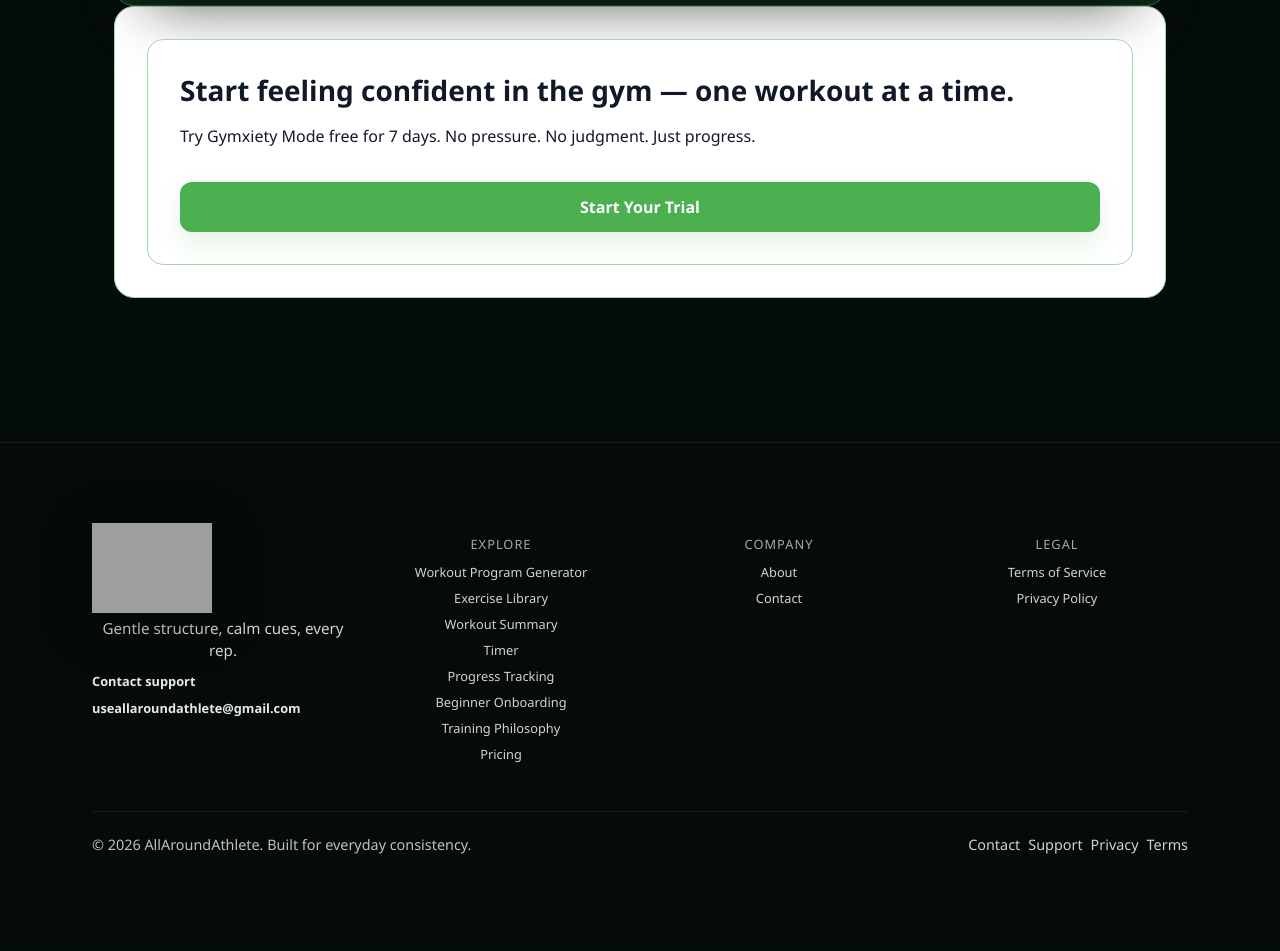
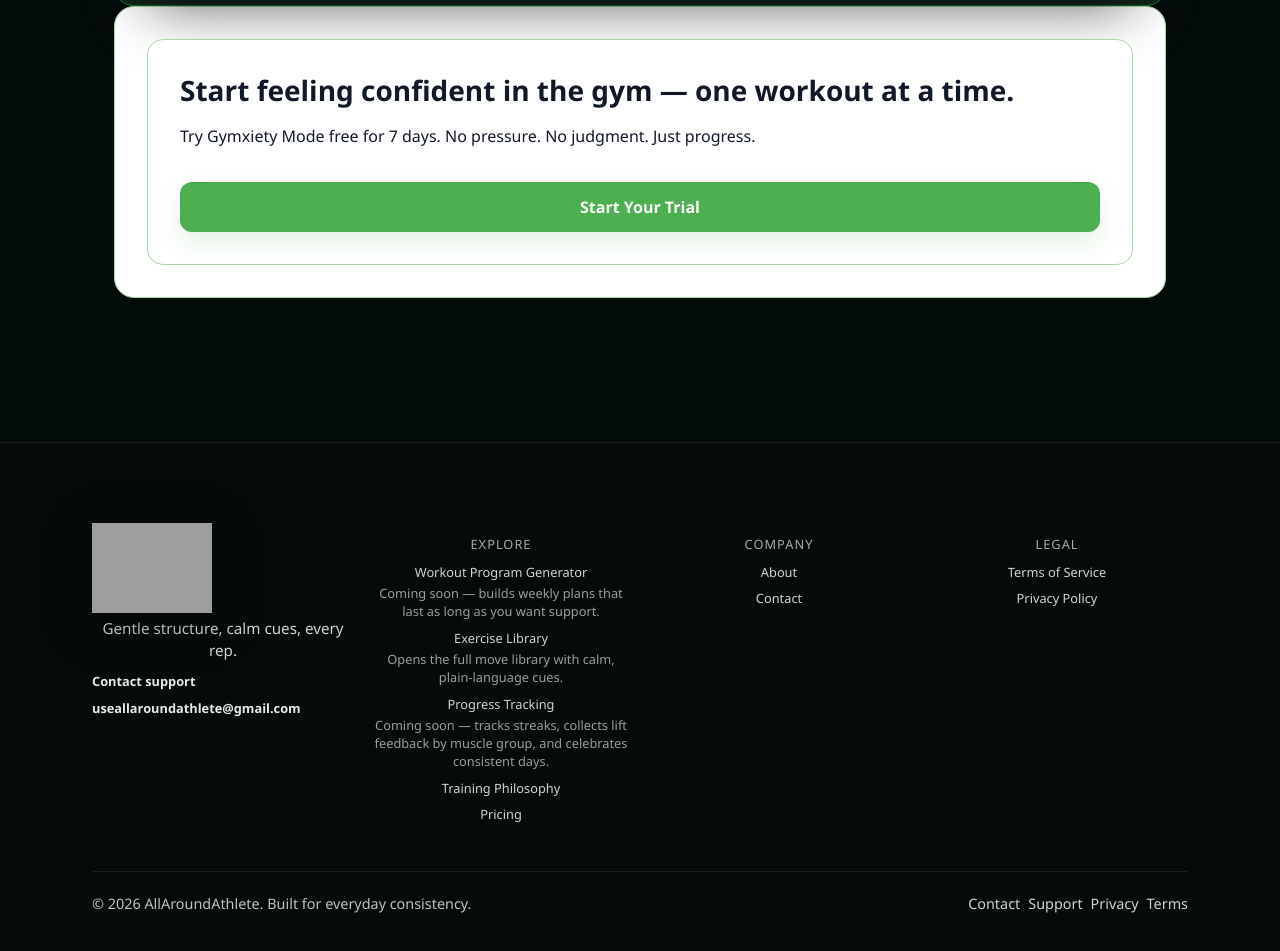
Before and after one commit to Jcalvert22/congenial-train-app-server, a website with bundled scripts: page public/index.html in a window 1280 px wide. Shown: the part 4161-5112 px from the top of the page. Built offline with nearby package versions, Linux system fonts and the light colour scheme; grey boxes are pictures that could not be loaded; files whose address does not match are found by name.

Commit message:
fixing footer buttons

```diff
--- a/public/styles/landing.css
+++ b/public/styles/landing.css
@@ -391,6 +391,13 @@
   transform: translateX(2px);
 }
 
+.chrome-footer-link-note {
+  margin: 4px 0 0;
+  font-size: 0.8rem;
+  color: rgba(255, 255, 255, 0.6);
+  line-height: 1.4;
+}
+
 .chrome-footer-bottom {
   border-top: 1px solid rgba(255, 255, 255, 0.08);
   padding-top: var(--spacing-sm);
--- a/public/ui/footer.js
+++ b/public/ui/footer.js
@@ -1,13 +1,28 @@
 const EXPLORE_LINKS = [
-  { label: 'Workout Program Generator', href: '#/program-generator' },
-  { label: 'Exercise Library', href: '#/exercise-library' },
-  { label: 'Workout Summary', href: '#/summary' },
-  { label: 'Timer', href: '#/timer' },
-  { label: 'Progress Tracking', href: '#/progress-tracking' },
-  { label: 'Beginner Onboarding', href: '#/beginner-onboarding' },
+  {
+    label: 'Workout Program Generator',
+    href: '#/program-generator',
+    description: 'Coming soon — builds weekly plans that last as long as you want support.',
+    comingSoonMessage: 'The Workout Program Generator is still in progress. Weekly plans will unlock soon.'
+  },
+  {
+    label: 'Exercise Library',
+    href: '#/library',
+    description: 'Opens the full move library with calm, plain-language cues.'
+  },
+  {
+    label: 'Progress Tracking',
+    href: '#/progress-tracking',
+    description: 'Coming soon — tracks streaks, collects lift feedback by muscle group, and celebrates consistent days.',
+    comingSoonMessage: 'Progress Tracking is under construction. Streaks and feedback insights will arrive soon.'
+  },
   { label: 'Training Philosophy', href: '#/relaxed-training' },
   { label: 'Pricing', href: '#/pricing' }
 ];
+
+function escapeAttribute(value = '') {
+  return String(value).replace(/"/g, '&quot;');
+}
 
 const COMPANY_LINKS = [
   { label: 'About', href: '#/about' },
@@ -25,13 +40,17 @@ function renderLinkGroup(title, links) {
       <p class="chrome-footer-heading">${title}</p>
       <ul class="chrome-footer-links">
         ${links
-          .map(
-            link => `
+          .map(link => {
+            const comingSoonAttrs = link.comingSoonMessage
+              ? ` data-coming-message="${escapeAttribute(link.comingSoonMessage)}" onclick="event.preventDefault(); alert(this.dataset.comingMessage);"`
+              : '';
+            return `
               <li>
-                <a class="chrome-footer-link" href="${link.href}">${link.label}</a>
+                <a class="chrome-footer-link" href="${link.href}"${comingSoonAttrs}>${link.label}</a>
+                ${link.description ? `<p class="chrome-footer-link-note">${link.description}</p>` : ''}
               </li>
-            `
-          )
+            `;
+          })
           .join('')}
       </ul>
     </div>
```
